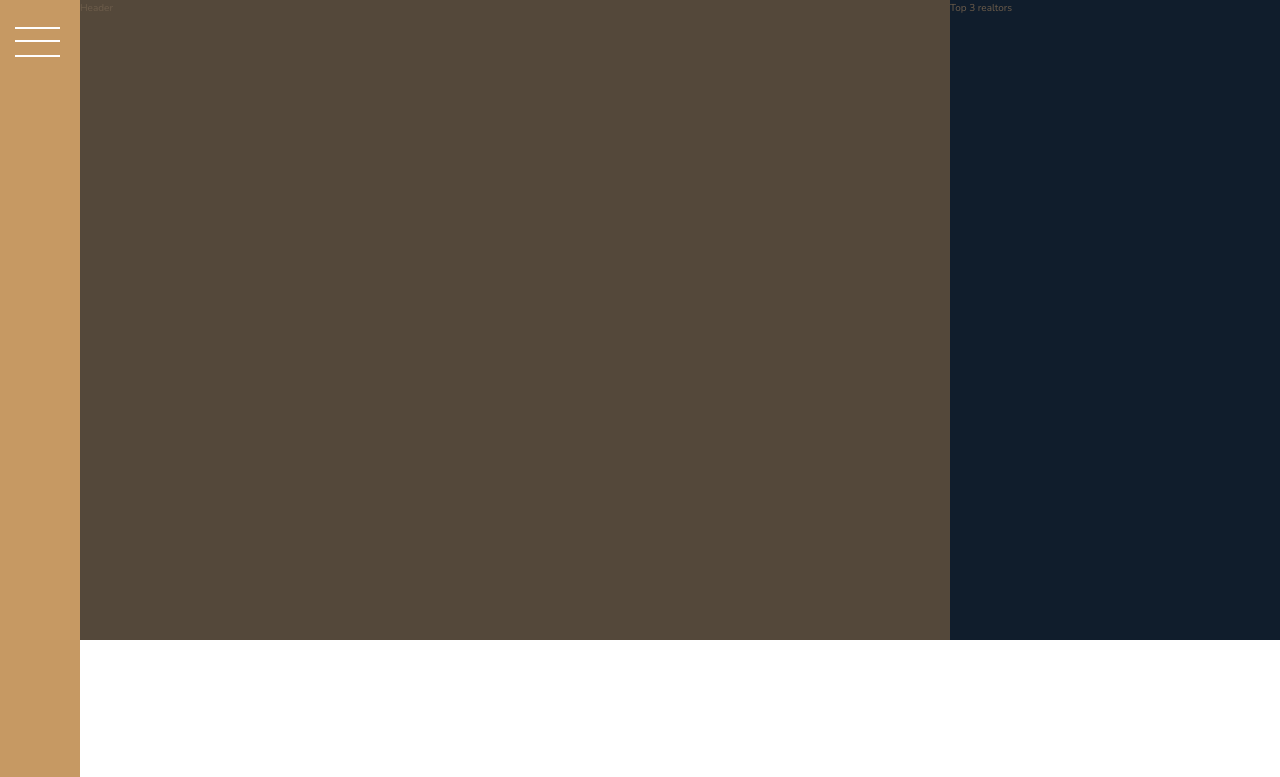
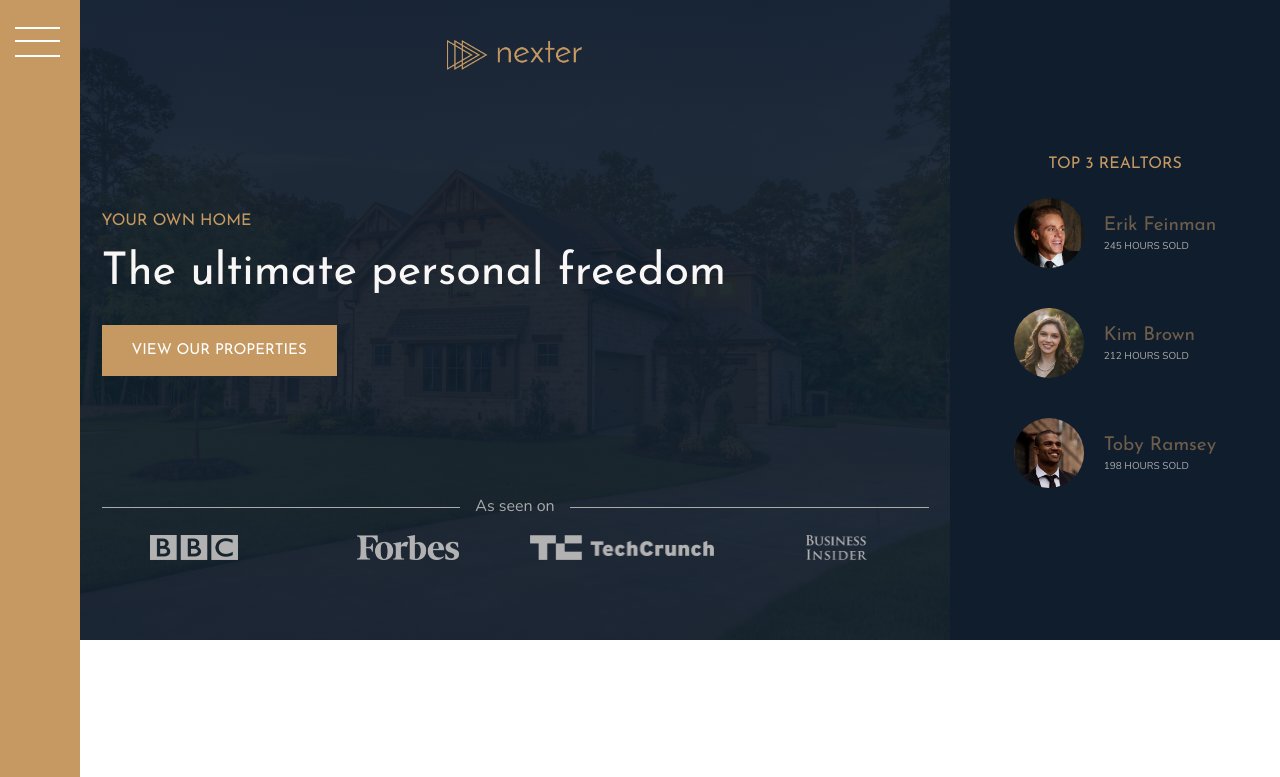
Before and after one commit to hiroshi0611/hiroshi0611.portfolio.io, a website: page index.html in a window 1280 px wide. Shown: the top 777 px of the page. Drawn offline with nearby package versions, Linux system fonts and the light colour scheme.

Commit message:
header section

```diff
--- a/index.html
+++ b/index.html
@@ -22,11 +22,41 @@
     </div>
 
     <header class="header">
-        Header
+        <img src="img/logo.png" alt="" class="header__logo">
+        <h3 class="heading-3">Your own home</h3>
+        <h1 class="heading-1">The ultimate personal freedom</h1>
+        <button class="btn header__btn">View our Properties</button>
+        <div class="header__seenon-text">As seen on</div>
+        <div class="header__seenon-logos">
+            <img src="img/logo-bbc.png" alt="Seen on logo 1">
+            <img src="img/logo-forbes.png" alt="Seen on logo 2">
+            <img src="img/logo-techcrunch.png" alt="Seen on logo 3">
+            <img src="img/logo-bi.png" alt="Seen on logo 4">
+        </div>
     </header>
 
     <div class="realtors">
-        Top 3 realtors
+        <h3 class="heading-3">Top 3 Realtors</h3>
+        <div class="realtors__list">
+            <img src="/img/realtor-1.jpeg" alt="Realtor 1" class="realtors__img">
+             <div class="realtors__details">
+                 <h4 class="heading-4 heagding-4--light">Erik Feinman</h4>
+                 <p class="realtors__sold">245 hours sold</p>
+             </div>
+
+            <img src="/img/realtor-2.jpeg" alt="Realtor 2" class="realtors__img">
+             <div class="realtors__details">
+                 <h4 class="heading-4 heagding-4--light">Kim Brown</h4>
+                 <p class="realtors__sold">212 hours sold</p>
+             </div>
+
+            <img src="/img/realtor-3.jpeg" alt="Realtor 3" class="realtors__img">
+             <div class="realtors__details">
+                 <h4 class="heading-4 heagding-4--light">Toby Ramsey</h4>
+                 <p class="realtors__sold">198 hours sold</p>
+             </div>
+
+        </div>
     </div>
 
     <section class="features">
--- a/sass/_header.scss
+++ b/sass/_header.scss
@@ -1,4 +1,53 @@
 .header{
     background-color: $color-grey-dark-1;
     grid-column: 2 / 9;
+    background-image: linear-gradient(rgba($color-secondary, .93), rgba($color-secondary, .93)), url(../img/hero.jpeg);
+    background-size: cover;
+    background-position: center;
+    padding: 8rem;
+    padding-top: 4rem;
+
+    display: grid;
+    grid-template-rows: 1fr min-content 6rem 1fr;
+    grid-template-columns: max-content;
+    grid-row-gap: 1.5rem;
+    justify-content: center;
+
+    &__logo{
+        height: 3rem;
+        justify-self: center;
+    }
+
+    &__btn{
+        align-self: start;
+        justify-self: start;
+    }
+    &__seenon-text{
+        display: grid;
+        grid-template-columns: 1fr max-content 1fr;
+        grid-column-gap: 1.5rem;
+        align-items: center;
+
+        font-size: 1.6rem;
+        color: $color-grey-light-2;
+
+        &::before,
+        &::after{
+            content: "";
+            height: 1px;
+            display: block;
+            background-color: currentColor;
+        }
+    }
+
+    &__seenon-logos{
+        display: grid;
+        grid-template-columns: repeat(4, 1fr);
+        grid-column-gap: 3rem;
+        justify-items: center;
+        img{
+            height: 2.5rem;
+            filter: brightness(70%);
+        }
+    }
 }
--- a/sass/_realtors.scss
+++ b/sass/_realtors.scss
@@ -1,4 +1,37 @@
 .realtors{
     background-color: $color-secondary;
     grid-column: 9 / 12;
+    padding: 3rem;
+
+    display: grid;
+    align-content: center;
+    justify-content: center;
+    grid-row-gap: 2rem;
+    justify-items: center;
+
+    &__list{
+        display: grid;
+        grid-template-columns: min-content max-content;
+        grid-column-gap: 2rem;
+        grid-row-gap: 5vh;
+
+        align-items: center;
+
+    }
+
+    &__img{
+        width: 7rem;
+        border-radius: 50%;
+        display: block;
+    }
+
+    &__details{
+
+    }
+
+    &__sold{
+        text-transform: uppercase;
+        color: $color-grey-light-2;
+        margin-top: -3px;
+    }
 }
--- a/sass/_typography.scss
+++ b/sass/_typography.scss
@@ -6,6 +6,9 @@
 
 .heading-1{
     @extend %heading;
+    font-size: 4.5rem;
+    color: $color-grey-light-1;
+    line-height: 1;
 }
 
 .heading-2{
```
Also changed, not shown: css/style.css.
